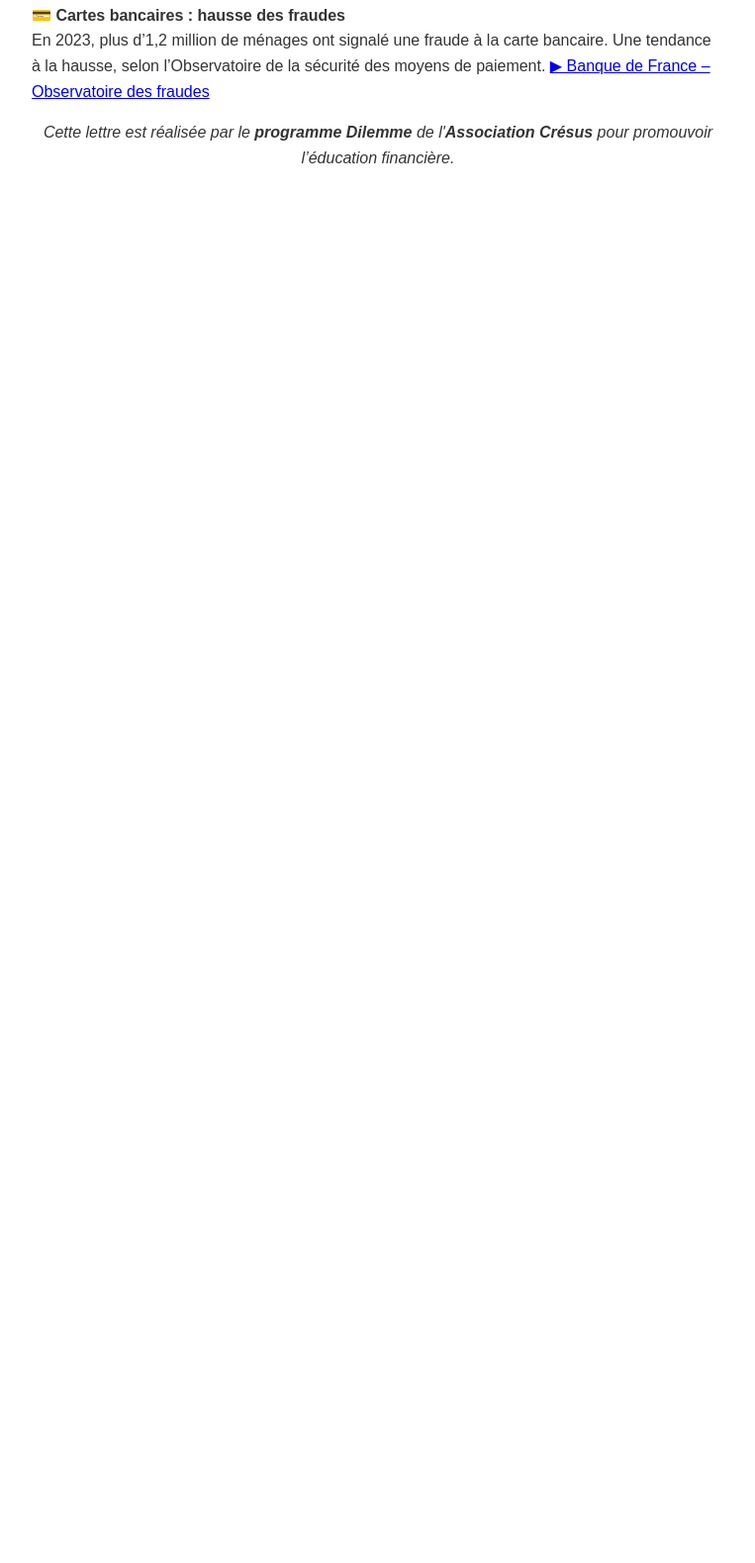
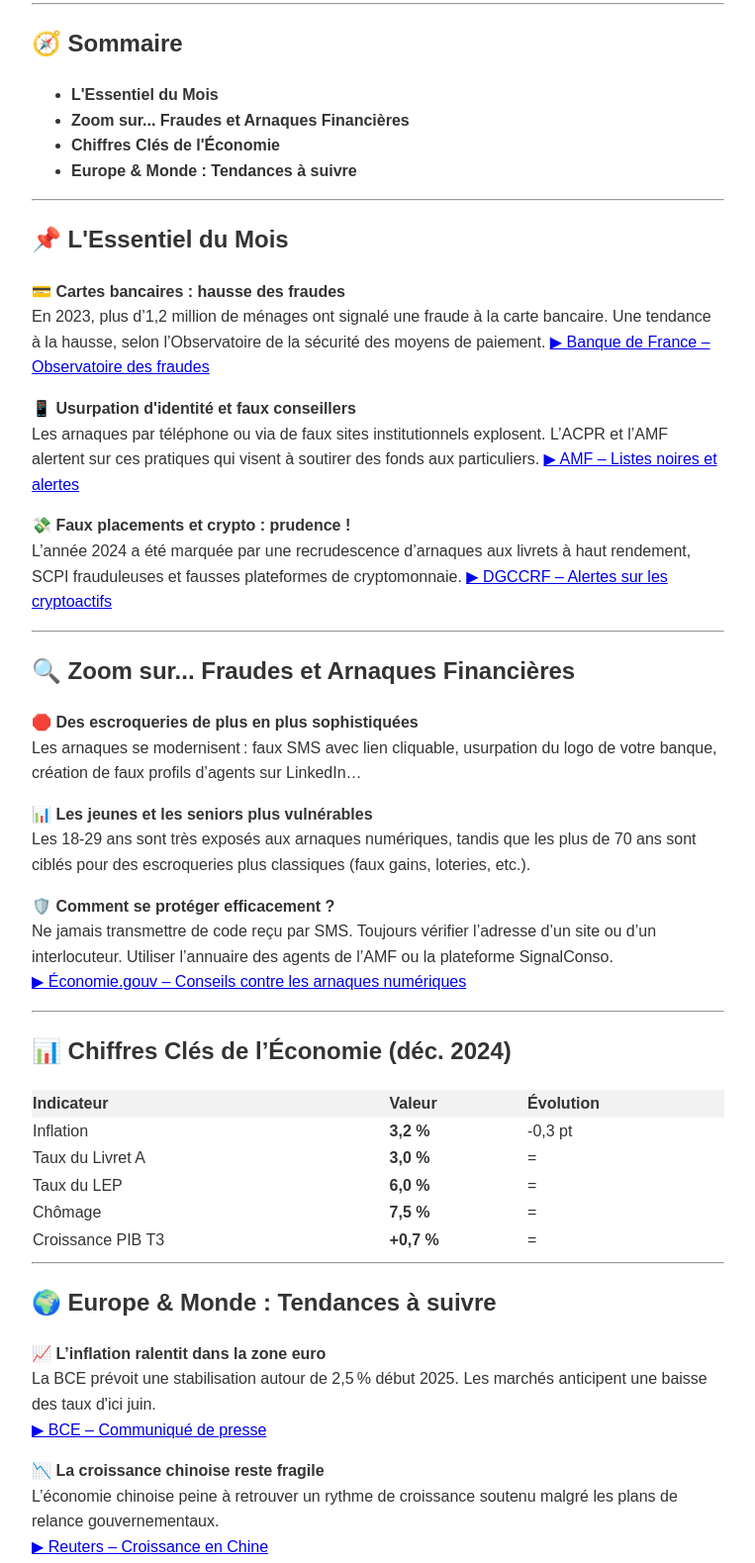
Before and after one commit to dilemme-news/lettre-dilemme-janvier, a plain HTML site: page index.html in a window 1280 px wide. Shown: the part 204-1783 px from the top of the page at 99% size, without its empty margins (258-1021 px from the left). Before the commit the page ends 800 px from the top, so only its background shows below. Drawn offline with Linux system fonts and the light colour scheme.

Commit message:
Add files via upload

```diff
--- a/index.html
+++ b/index.html
@@ -4,19 +4,86 @@
   <meta charset="UTF-8" />
   <meta name="viewport" content="width=device-width, initial-scale=1.0" />
   <title>Les Dernières Nouvelles de Dilemme – Janvier 2025</title>
-  <base target="_blank" />
+  <base href="https://dilemme-news.github.io/lettre-dilemme-janvier/" target="_blank">
 </head>
 <body style="font-family: Arial, sans-serif; line-height: 1.6; color: #333; padding: 20px; max-width: 700px; margin: auto;">
 <h1 style="color: #2c3e50;">📬 Les Dernières Nouvelles de Dilemme – Janvier 2025</h1>
 <p><em>Lettre mensuelle d'information sur l'éducation financière</em></p>
 
-<!-- Contenu volontairement raccourci ici pour concision -->
+<hr />
 
+<h2>🧭 Sommaire</h2>
+<ul>
+  <li><strong>L'Essentiel du Mois</strong></li>
+  <li><strong>Zoom sur... Fraudes et Arnaques Financières</strong></li>
+  <li><strong>Chiffres Clés de l'Économie</strong></li>
+  <li><strong>Europe & Monde : Tendances à suivre</strong></li>
+</ul>
+
+<hr />
+
+<h2>📌 L'Essentiel du Mois</h2>
 <p><strong>💳 Cartes bancaires : hausse des fraudes</strong><br>
 En 2023, plus d’1,2 million de ménages ont signalé une fraude à la carte bancaire. Une tendance à la hausse, selon l’Observatoire de la sécurité des moyens de paiement.
 <a href="https://www.banque-france.fr/statistiques/observatoire-de-la-securite-des-moyens-de-paiement" rel="noopener noreferrer">▶ Banque de France – Observatoire des fraudes</a></p>
 
-<!-- Autres sections inchangées... -->
+<p><strong>📱 Usurpation d'identité et faux conseillers</strong><br>
+Les arnaques par téléphone ou via de faux sites institutionnels explosent. L’ACPR et l’AMF alertent sur ces pratiques qui visent à soutirer des fonds aux particuliers.
+<a href="https://www.amf-france.org/fr/espace-epargnants/proteger-son-epargne/listes-noires-et-alertes" rel="noopener noreferrer">▶ AMF – Listes noires et alertes</a></p>
+
+<p><strong>💸 Faux placements et crypto : prudence !</strong><br>
+L’année 2024 a été marquée par une recrudescence d’arnaques aux livrets à haut rendement, SCPI frauduleuses et fausses plateformes de cryptomonnaie.
+<a href="https://www.economie.gouv.fr/dgccrf/commercialisation-produits-financiers-crypto-actifs-arnaques" rel="noopener noreferrer">▶ DGCCRF – Alertes sur les cryptoactifs</a></p>
+
+<hr />
+
+<h2>🔍 Zoom sur... Fraudes et Arnaques Financières</h2>
+<p><strong>🛑 Des escroqueries de plus en plus sophistiquées</strong><br>
+Les arnaques se modernisent : faux SMS avec lien cliquable, usurpation du logo de votre banque, création de faux profils d’agents sur LinkedIn…</p>
+
+<p><strong>📊 Les jeunes et les seniors plus vulnérables</strong><br>
+Les 18-29 ans sont très exposés aux arnaques numériques, tandis que les plus de 70 ans sont ciblés pour des escroqueries plus classiques (faux gains, loteries, etc.).</p>
+
+<p><strong>🛡️ Comment se protéger efficacement ?</strong><br>
+Ne jamais transmettre de code reçu par SMS. Toujours vérifier l’adresse d’un site ou d’un interlocuteur. Utiliser l’annuaire des agents de l’AMF ou la plateforme SignalConso.<br>
+<a href="https://www.economie.gouv.fr/particuliers/arnaques-numeriques-conseils" rel="noopener noreferrer">▶ Économie.gouv – Conseils contre les arnaques numériques</a></p>
+
+<hr />
+
+<h2>📊 Chiffres Clés de l’Économie (déc. 2024)</h2>
+<table style="width:100%; border-collapse: collapse;">
+  <thead>
+    <tr style="background-color: #f2f2f2;">
+      <th align="left">Indicateur</th>
+      <th align="left">Valeur</th>
+      <th align="left">Évolution</th>
+    </tr>
+  </thead>
+  <tbody>
+    <tr><td>Inflation</td><td><strong>3,2 %</strong></td><td>-0,3 pt</td></tr>
+    <tr><td>Taux du Livret A</td><td><strong>3,0 %</strong></td><td>=</td></tr>
+    <tr><td>Taux du LEP</td><td><strong>6,0 %</strong></td><td>=</td></tr>
+    <tr><td>Chômage</td><td><strong>7,5 %</strong></td><td>=</td></tr>
+    <tr><td>Croissance PIB T3</td><td><strong>+0,7 %</strong></td><td>=</td></tr>
+  </tbody>
+</table>
+
+<hr />
+
+<h2>🌍 Europe & Monde : Tendances à suivre</h2>
+<p><strong>📈 L’inflation ralentit dans la zone euro</strong><br>
+La BCE prévoit une stabilisation autour de 2,5 % début 2025. Les marchés anticipent une baisse des taux d'ici juin.<br>
+<a href="https://www.ecb.europa.eu/press/pr/date/2024/html/ecb.mp240914~f7467428e1.en.html" rel="noopener noreferrer">▶ BCE – Communiqué de presse</a></p>
+
+<p><strong>📉 La croissance chinoise reste fragile</strong><br>
+L’économie chinoise peine à retrouver un rythme de croissance soutenu malgré les plans de relance gouvernementaux.<br>
+<a href="https://www.reuters.com/world/china/china-economy-shows-signs-weakness-early-2025-2024-12-28/" rel="noopener noreferrer">▶ Reuters – Croissance en Chine</a></p>
+
+<p><strong>💵 Les États-Unis en campagne… budgétaire</strong><br>
+La dette américaine dépasse les 34 000 milliards USD, et le débat budgétaire devient central à l’approche de l’élection présidentielle.<br>
+<a href="https://www.cbo.gov/publication/58980" rel="noopener noreferrer">▶ CBO – Budget outlook 2025</a></p>
+
+<hr />
 
 <p style="font-style: italic; text-align: center;">Cette lettre est réalisée par le <strong>programme Dilemme</strong> de l'<strong>Association Crésus</strong> pour promouvoir l’éducation financière.</p>
 
```
